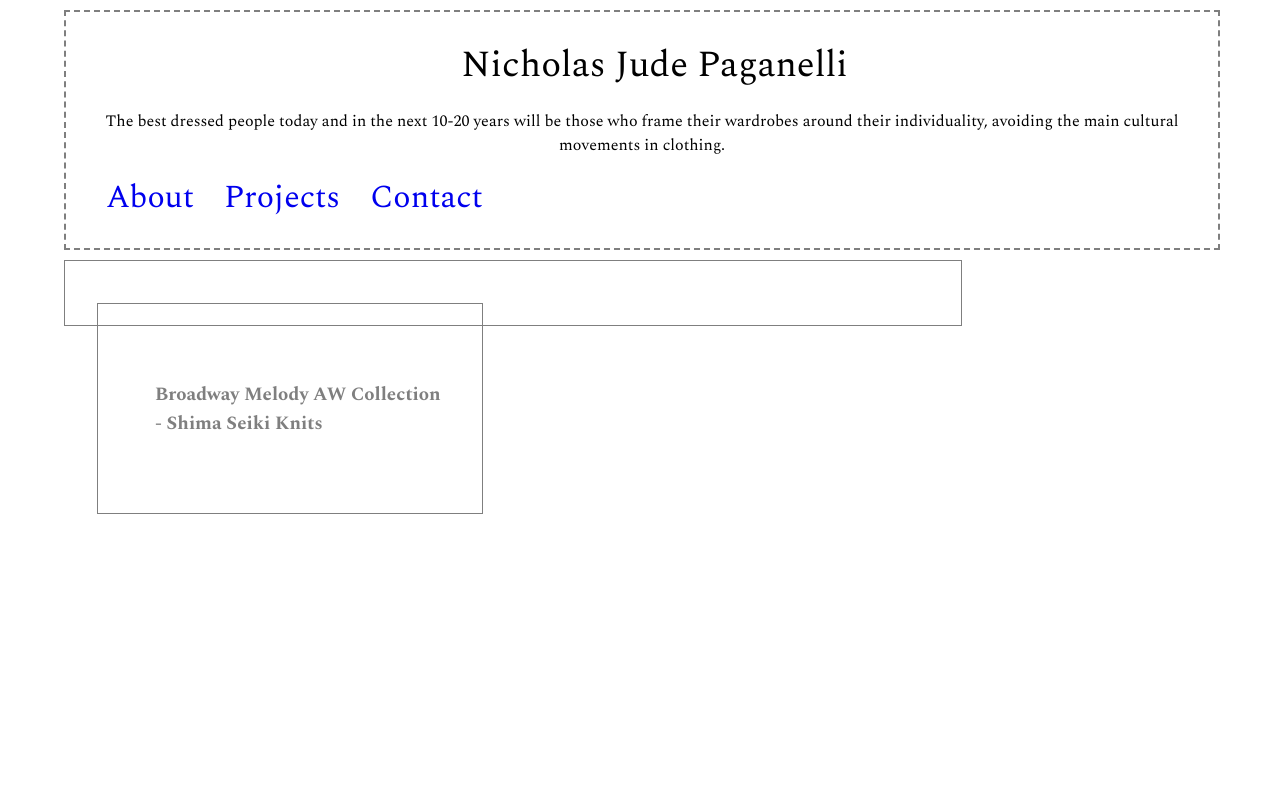
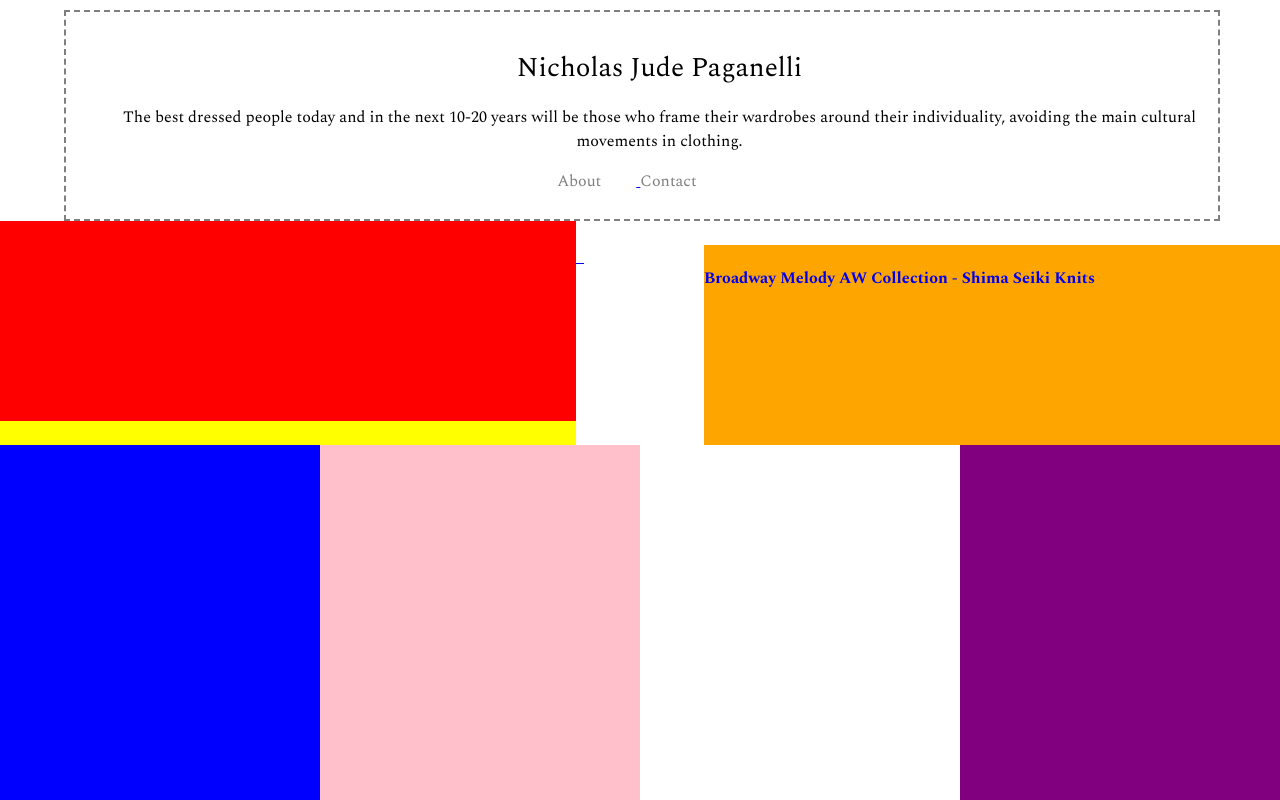
Before and after one commit to NJPaganelli/BootcampWebProjects, a plain HTML site: page index.html in a window 1280 px wide. Drawn offline with nearby package versions, Linux system fonts and the light colour scheme; files that its build step writes are made by us from their sources.

Commit message:
Add files via upload
Portfolio Site

```diff
--- a/index.html
+++ b/index.html
@@ -1,20 +1,62 @@
 <!DOCTYPE html>
 <html>
 <head>
-	<title>Exercise 8.2.17</title>
+	<title>Nicholas Jude Paganelli</title>
 	<meta charset="utf-8">
 	<link rel="stylesheet" type="text/css" href="CSS/style.css">
 </head>
 <body>
+
 <div id="wrap">
-	<header><div id="header-info">Nicholas Jude Paganelli</div><p>The best dressed people today and in the next 10-20 years will be those who frame their wardrobes around their individuality, avoiding the main cultural movements in clothing.</p><nav><ul><li><a href="#">About</a></li><li><a href="#">Projects</a></li><li><a href="#">Contact</a></li></ul></nav></header>
-<!-- Left Column -->
-<div class="left-column"><div id="Shima"><!-- <img src="images/Broadway Melody Stitch Simulation 3.jpg"> --></div>
-<!-- Right Column -->
-<div class="right-column"><div id="about-shima"><h6>Broadway Melody AW Collection - Shima Seiki Knits</h6></div><!-- <div id="shima-description"><p>Fabric designs created for the Broadway Melody Collection using Shima Seiki Apex 3 software</p></div> -->
-<!-- Commented secondary text meant to be hidden until moused over - would then replace <h6></h6> content -->
-<!-- Footer -->
-<footer></footer>
+	<header>
+		<div id="header-info">Nicholas Jude Paganelli</div>
+			<p id="header-about">The best dressed people today and in the next 10-20 years will be those who frame their wardrobes around their individuality, avoiding the main cultural movements in clothing.</p>
+			<nav>
+				<ul>
+					<li><a href="#">About</li>
+					<li><a href="#">Contact</li>
+				</ul>
+			</nav>
+	</header>
+<div>
+	<div class="Images" id="Shima"></div>
+		<img src="">
+<!-- 	<div class="Images" id="Zemrude"></div>
+		<img src="">
+	<div class="Images" id="Millinery"></div>
+		<img src=""> -->
+	<div id="Clear1"></div>
+
+	<div class="Labels" id="Shima-Title">
+		<h4>Broadway Melody AW Collection - Shima Seiki Knits</h4>
+	</div>
+<!--
+	<div id="Images" id="Opaque"></div> -->
+
+	<div class="Labels" id="Shima-Desc">
+		<h6>Fabric designs created for the Broadway Melody Collection using Shima Seiki Apex 3 software.</h6>
+
+	</div>
+</div>
+<!-- 	<div class="Labels" id="Zemrude-Title"></div>
+		<h4>Invisible Cities Micro Collection - City of Zemrude</h4>
+	<div class="Labels" id="Zemrude-Desc"></div>
+		<h6>Design and research based upon the book by Italo Calvino</h6>
+	<div class="Labels" id="Millinery-Title"></div>
+		<h4>Millinery Design-Studio Thesis - 3D Techniques</h4>
+	<div class="Labels" id="Millinery-Desc"></div>
+		<h6>Thesis collection of hats made using a mixture of traditional millinery techniques and 3D printing.</h6> -->
+
+	<div id="Clear2"></div>
+
+	<div class="Images2" id="Shima2"></div>
+		<img src="">
+	<div class="Images2" id="Shima3"></div>
+		<img src="">
+	<div class="Pop-Up" id="Shima-Detail"></div>
+		<img src="">
+
+	<footer></footer>
 
 </div>
 </body>
--- a/style.css
+++ b/style.css
@@ -1,12 +1,10 @@
  @import url(https://fonts.googleapis.com/css?family=Spectral:400,700);
-
 
  body{
  	width: 100%;
  	margin: 0;
  	font-family: "Spectral";
- 	position: absolute;
- 	font-size: 1em;
+	font-size: 1em;
  }
 
  #wrap{
@@ -25,73 +23,135 @@
  }
 
  #header-info{
- 	font-size: 2.3em;
- 	padding-top: 25px;
- 	padding-left: 25px;
+ 	font-size: 1.7em;
+ 	padding-top: 35px;
+ 	padding-left: 35px;
+ 	text-align: center;
  }
 
- #header-p{
- 	font-size: 1.2em;
- 	padding-left: 25px;
+ #header-about{
+ 	font-size: 1em;
+ 	padding-left: 35px;
  }
 
  nav{
+ 	/*Check body postion*/
  	position: relative;
  }
 
- nav ul {
+ nav ul{
  	list-style: none;
- 	text-align: left;
- 	padding-right: 25px;
+ 	text-align: center;
+ 	padding-right: 35px;
  	padding-bottom: 10px;
  }
 
  nav ul li{
  	display: inline;
- 	padding-right:30px;
+ 	padding-right: 35px;
+ }
+
+ nav ul li a{
+ 	text-decoration: none;
+ 	color: #7f7f7f;
+ 	font-size: 1em;
+ 	/*How does this number work?*/
+ 	font-weight: 150;
+ }
+
+ .Images{
+ 	width: 45vw;
+ 	height: 25vh;
+ /*	margin-left: 5px;*/
+/* 	margin-top: 10px;*/
+/* 	color: #7f7f7f;
+ 	border: 1px solid #7f7f7f;*/
+/* 	padding: 25px;*/
+
+ 	/*Is this right?*/
 
  }
 
-  nav ul li a{
- 	text-decoration: none;
- 	color: (#00007f);
- 	font-size: 2em;
- 	font-weight: 300;
+ .Labels{
+ 	width: 45vw;
+ 	height: 25vh;
+/* 	margin-right: 5px;*/
+/* 	margin-top: 10px;*/
 
+/* 	border: 1px solid #7f7f7f;*/
+/* 	padding: 25px;*/
+ 	/*Do I need this a second time? Does it need to be opposite of the first one?*/
  }
 
- .left-column{
- 	width: 65vw;
- 	height: auto;
- 	margin-left: 5vw;
- 	margin-top: 10px;
- 	color: #7f7f7f;
- 	border: 1px solid #7f7f7f;
- 	padding: 2.5vw;
- 	position: fixed;
+ #Shima{
+ 	position: absolute;
+ 	background-color: red;
+ 	float: left;
+ 	z-index: 2
  }
-/*Image size is not being controlled by below*/
-/* #Shima{
- 	width: 45vw;
- 	height: 45vh;
+
+ #Shima: hover{
+ 	transform: translate(45vw);
+ 	transition-property: width;
+ 	transition-duration: 3s;
+ 	transition-timing-function: linear;
+ 	transition-delay: 1s;
+
+}
+
+/* #Zemrude
+ #Millinery*/
+
+ #Shima-Title{
  	position: relative;
+ 	float: right;
+ 	background-color: orange;
+ 	z-index: 1;
+}
 
-}*/
- .right-column{
- 	width: 25vw;
- 	height: auto;
- 	margin-right: 5vw;
- 	margin-top: 10px;
- 	color: #7f7f7f;
- 	border: 1px solid #7f7f7f;
- 	padding: 2.5vw;
- 	position: fixed;
+ #Shima-Desc{
+ 	position: relative;
+ 	float: left;
+ 	background-color: yellow;
+ 	z-index: 1;
 }
- #about-shima{
- 	font-size: 1.75em;
- 	padding-left: 25px;
+
+/* #Zemrude-Title
+ #Zemrude-Desc
+ #Millinery-Title
+ #Millinery-Desc*/
+
+/* Below Needs to be connected to Projects in List Items*/
+
+.Images2{
+	width: 25vw;
+ 	height: 50vh;
+}
+
+.Pop-Up{
+	width: 25vw;
+ 	height: 50vh;
+}
+
+#Shima2{
+	position: relative;
+ 	background-color: blue;
+ 	float: left;
  }
-/* #shima-description{
- 	font-size: 1.2em;
- 	padding-left: 25px;
- }*/
+
+#Shima3{
+	position: relative;
+ 	background-color: purple;
+ 	float: right;
+}
+
+#Shima-Detail{
+ 	position: relative;
+ 	float: left;
+ 	background-color: pink;
+
+}
+
+footer{
+
+}
```
